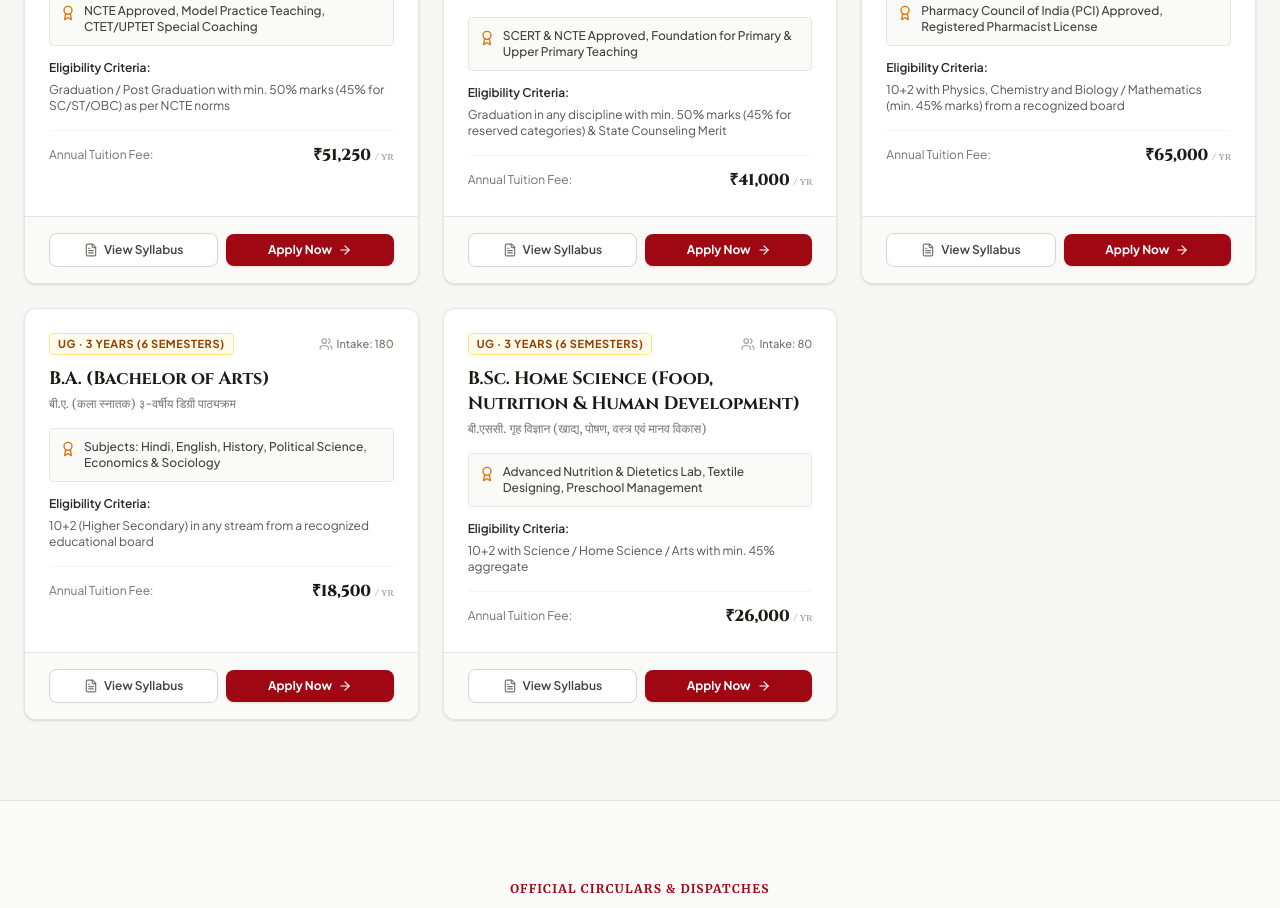
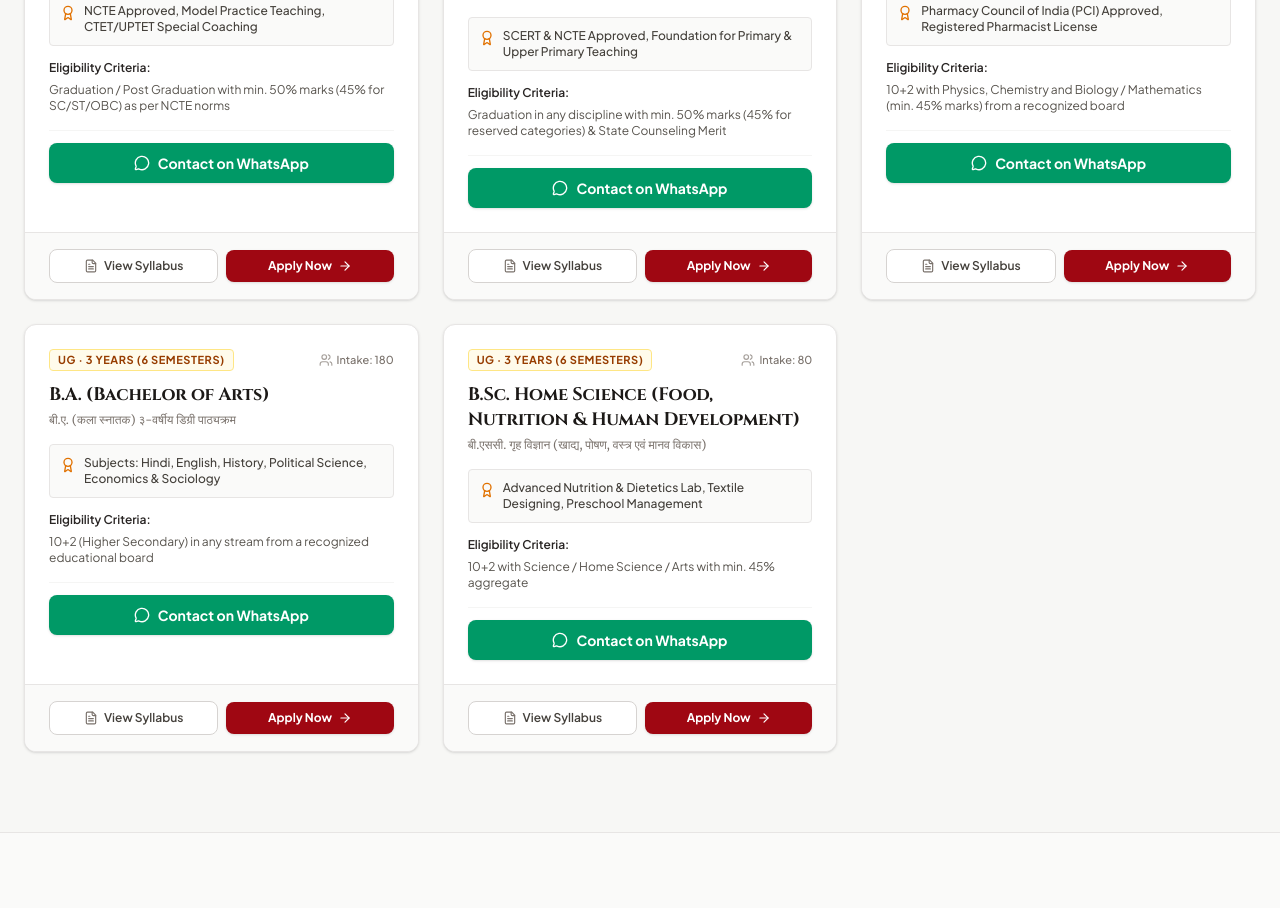
Before and after one commit to kashavkaushik11-star/fvei-website, a React (Vite) app: page / in a window 1280 px wide. Shown: the part 2840-3748 px from the top of the page. Built offline with nearby package versions, Linux system fonts and the light colour scheme; a web font is replaced by a local one.

Commit message:
Update website sections and add WhatsApp course enquiries

```diff
--- a/src/components/CourseDirectory.tsx
+++ b/src/components/CourseDirectory.tsx
@@ -1,5 +1,5 @@
 import React, { useState } from 'react';
-import { BookOpen, Clock, Users, ArrowRight, Award, CheckCircle, FileText, Download } from 'lucide-react';
+import { Users, ArrowRight, Award, FileText, MessageCircle } from 'lucide-react';
 import { COURSES, Course } from '../data/instituteData';
 
 interface CourseDirectoryProps {
@@ -102,13 +102,17 @@ export const CourseDirectory: React.FC<CourseDirectoryProps> = ({
                   <p className="line-clamp-2">{course.eligibility}</p>
                 </div>
 
-                {/* Annual Fee Indicator */}
-                <div className="mt-4 pt-3 border-t border-stone-100 flex items-center justify-between text-xs">
-                  <span className="text-stone-500">{isHindi ? "वार्षिक शिक्षण शुल्क:" : "Annual Tuition Fee:"}</span>
-                  <span className="text-base font-extrabold text-stone-900 font-display">
-                    ₹{course.annualFee.toLocaleString('en-IN')}{" "}
-                    <span className="text-[10px] font-normal text-stone-400">/ yr</span>
-                  </span>
+                {/* WhatsApp Course Enquiry */}
+                <div className="mt-4 pt-3 border-t border-stone-100">
+                  <a
+                    href={`https://wa.me/918791357168?text=${encodeURIComponent(isHindi ? `नमस्ते, मुझे ${course.hindiName} में प्रवेश और फीस की जानकारी चाहिए।` : `Hello, I would like to know about admission and fees for ${course.name}.`)}`}
+                    target="_blank"
+                    rel="noopener noreferrer"
+                    className="w-full py-2.5 px-3 rounded-lg bg-emerald-600 hover:bg-emerald-700 text-white text-sm font-bold flex items-center justify-center gap-2 transition-colors shadow-sm"
+                  >
+                    <MessageCircle className="w-4 h-4" />
+                    <span>{isHindi ? "WhatsApp पर संपर्क करें" : "Contact on WhatsApp"}</span>
+                  </a>
                 </div>
               </div>
 
```
